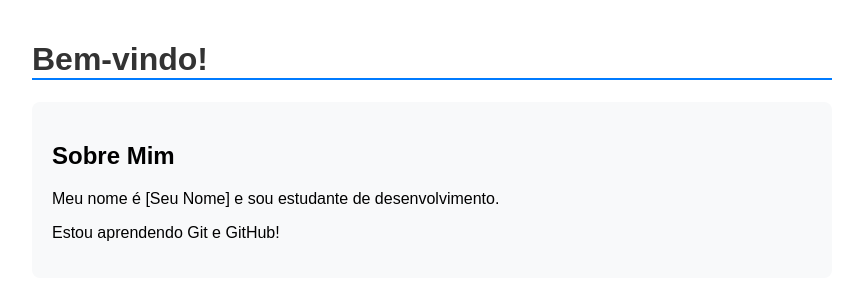
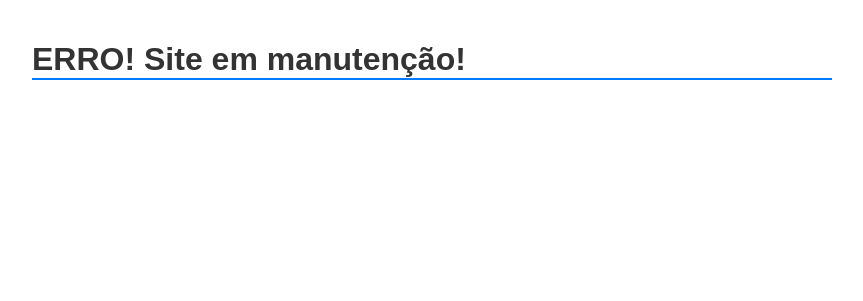
Before and after one commit to gabrielcamargo-cpu/minha-pagina-pessoal, a plain HTML site: page index.html in a window 1280 px wide. Shown: the whole page, without its empty margins (208-1071 px from the left). Drawn offline with Linux system fonts and the light colour scheme.

Commit message:
fix: página temporária de manutenção

```diff
--- a/index.html
+++ b/index.html
@@ -3,14 +3,9 @@
 <head>
     <meta charset="UTF-8">
     <title>Minha Página</title>
-</head><link rel="stylesheet" href="style.css">
+	<link rel="stylesheet" href="style.css">
+</head>
 <body>
-    <h1>Bem-vindo!</h1>
-	<section id="sobre">
-        <h2>Sobre Mim</h2>
-        <p>Meu nome é [Seu Nome] e sou estudante de desenvolvimento.</p>
-        <p>Estou aprendendo Git e GitHub!</p>
-    </section>
-
+    <h1>ERRO! Site em manutenção!</h1>
 </body>
 </html>
```
